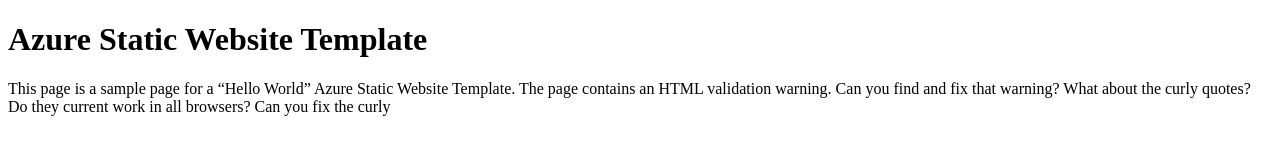
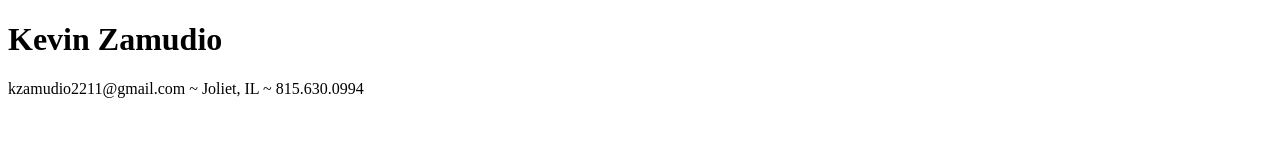
Before and after one commit to kzamudio2211/ResumeSite, a plain HTML site: page index.html in a window 1280 px wide. Drawn offline with Linux system fonts and the light colour scheme.

Commit message:
Update index.html

```diff
--- a/index.html
+++ b/index.html
@@ -1,12 +1,13 @@
 <!DOCTYPE html>
 <html>
 <head>
-<title>Hello World Azure Template</title>
+<title>My Resume</title>
 </head>
 <body>
-<h1>Azure Static Website Template</h1>
-<p>This page is a sample page for a “Hello World” Azure Static Website Template. The page contains an HTML validation warning.
-Can you find and fix that warning? What about the curly quotes? Do they current work in all browsers? Can you fix the curly
+
+<h1>Kevin Zamudio</h1>
+<p> kzamudio2211@gmail.com  ~  Joliet, IL  ~  815.630.0994
 </p>
+
 </body>
 </html>
```
